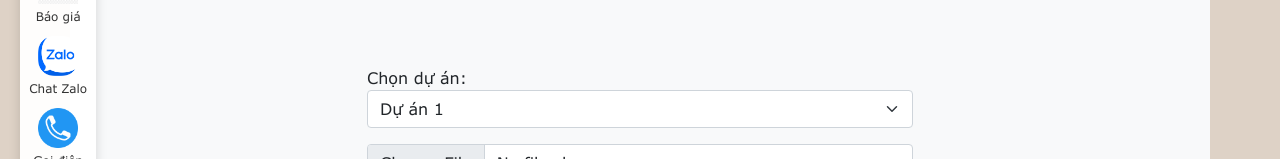
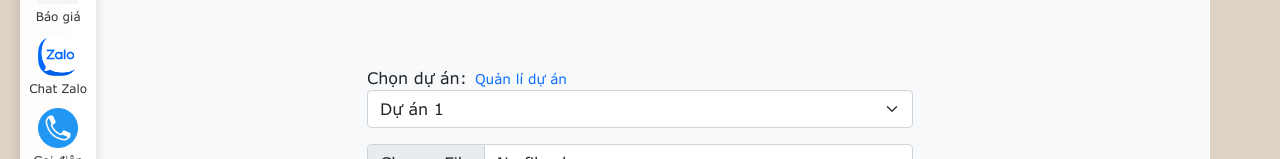
Before and after one commit to hhpr98/kien-truc-vn, a React (Vite) app: page /uploads in a window 1280 px wide. Shown: the part 528-687 px from the top of the page. Built offline with nearby package versions, Linux system fonts and the light colour scheme.

Commit message:
update project manage

```diff
--- a/src/pages/ImageUpload.jsx
+++ b/src/pages/ImageUpload.jsx
@@ -74,6 +74,20 @@ const ImageUpload = () => {
           </div>
           <div className="col-lg-6 col-md-6 col-12 mb-4">
             <label className="mr-2 fw-semibold">Chọn dự án:</label>
+            <span
+              style={{
+                color: "#0d6efd",
+                cursor: "pointer",
+                marginLeft: 8,
+                display: "inline-flex",
+                alignItems: "center",
+                fontSize: "0.85rem", // Make the text smaller
+              }}
+              onClick={() => (window.location.href = "/project-admin")}
+              title="Quản lí dự án"
+            >
+              Quản lí dự án
+            </span>
             <select
               value={selectedProject}
               onChange={handleProjectChange}
@@ -104,7 +118,11 @@ const ImageUpload = () => {
                   src={preview}
                   alt="Preview"
                   className="img-fluid rounded shadow"
-                  style={{ maxWidth: "100%", maxHeight: "256px", objectFit: "contain" }}
+                  style={{
+                    maxWidth: "100%",
+                    maxHeight: "256px",
+                    objectFit: "contain",
+                  }}
                 />
               </div>
             )}
```
